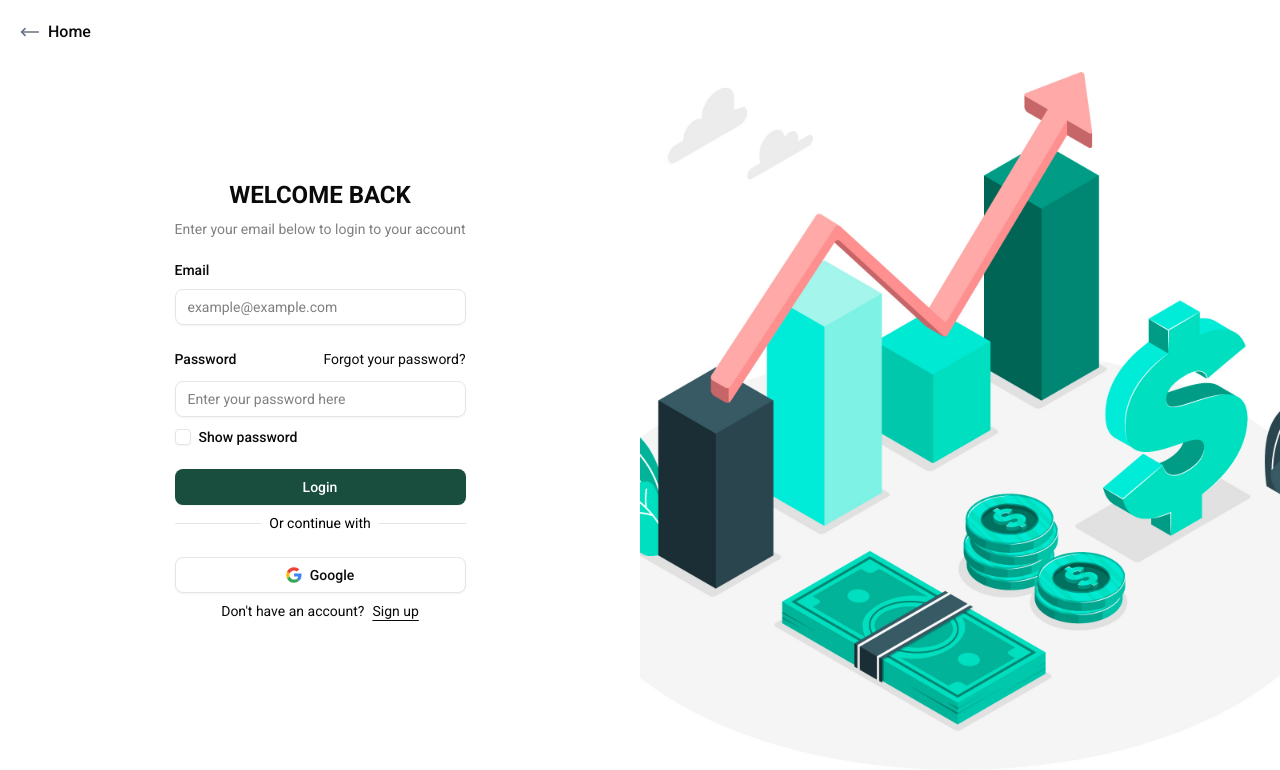
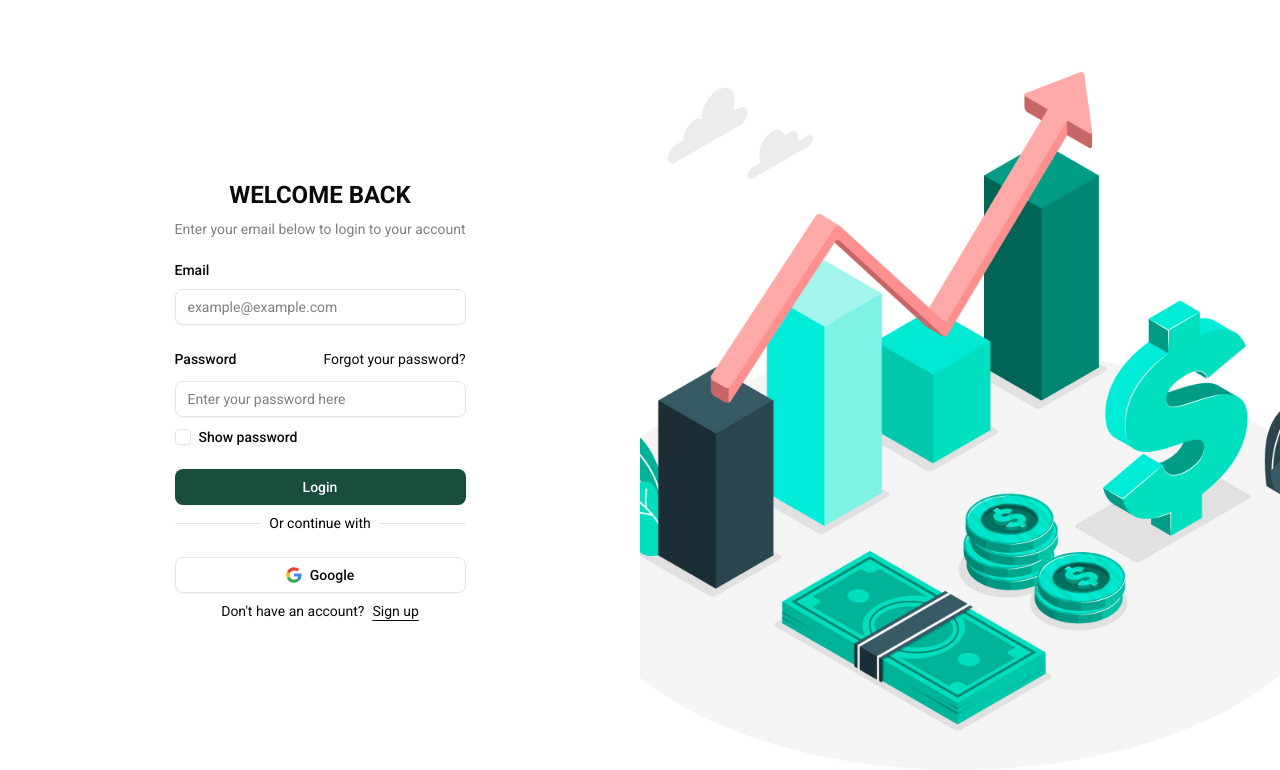
Before and after one commit to amuif/Personal_Finance, a React (Vite) app: page /login in a window 1280 px wide. Shown: the top 770 px of the page. Built offline with nearby package versions, Linux system fonts and the light colour scheme; no server answers.

Commit message:
removed home page

```diff
--- a/src/routes/login.tsx
+++ b/src/routes/login.tsx
@@ -1,6 +1,5 @@
-import { createFileRoute, Link } from '@tanstack/react-router';
+import { createFileRoute } from '@tanstack/react-router';
 import { LoginForm } from '@/components/signup/login-form';
-import { MoveLeftIcon } from 'lucide-react';
 import { useState } from 'react';
 import SignUpForm from '@/components/signup/signup-form';
 import LoadingComponent from '@/components/loading-component';
@@ -15,17 +14,6 @@ export default function LoginPage() {
   return (
     <div className="grid   min-h-svh lg:grid-cols-2">
       <div className="flex relative flex-col gap-4 p-3 items-center justify-center ">
-        <div className="flex absolute gap-2 w-full top-5 left-5">
-          <Link to="/" className="flex items-center gap-2 font-medium">
-            <div className=" text-gray-500 dark:text-white/80 flex">
-              <MoveLeftIcon
-                width={20}
-                className="font-extrabold flex items-center  justify-center"
-              />
-            </div>
-            Home
-          </Link>
-        </div>
         <div className="flex items-center justify-center">
           <div className="w-full max-w-xs transition-all duration-1000">
             {showLogIn ? (
```
